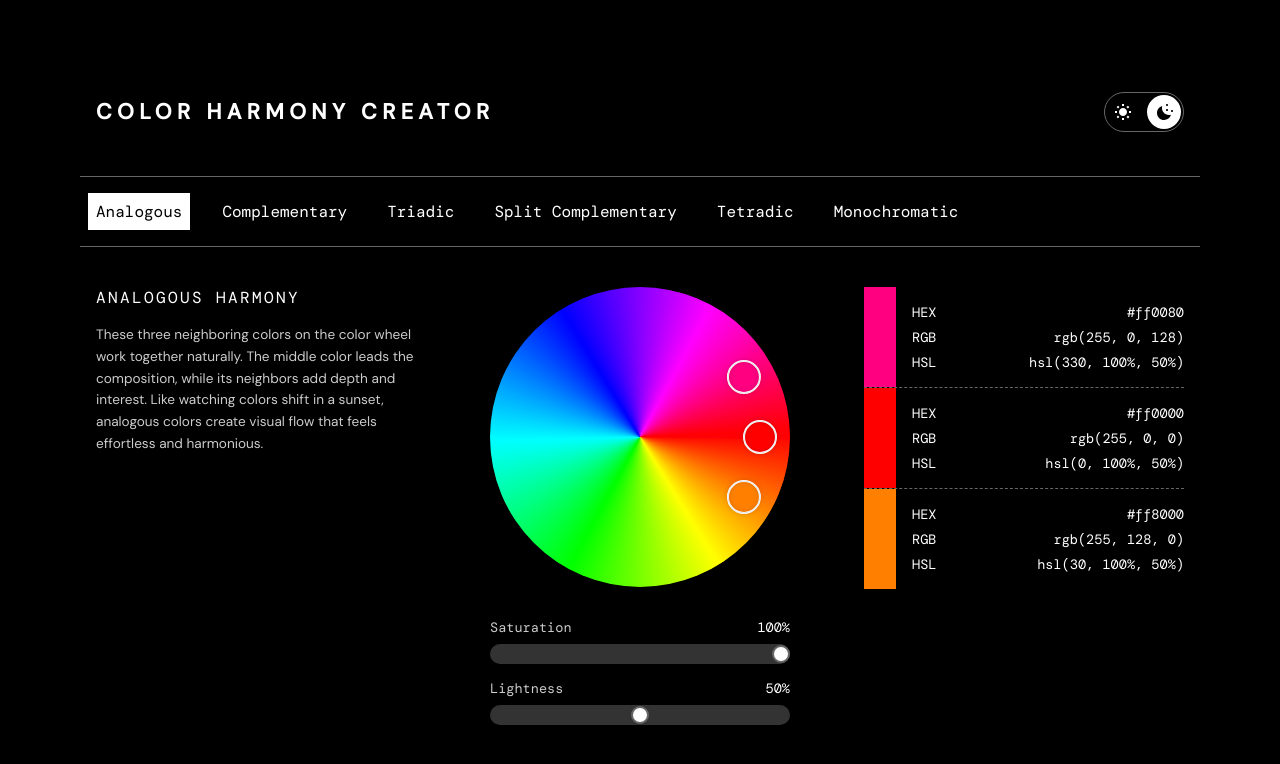
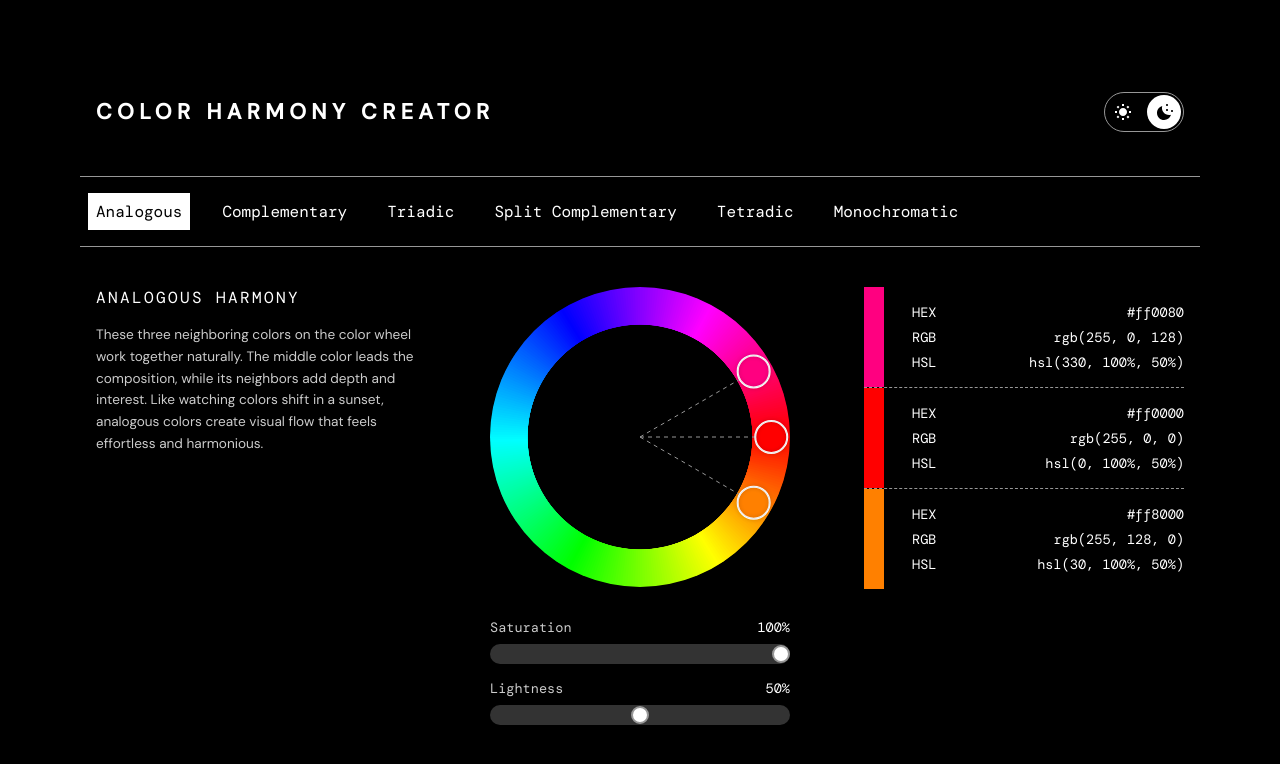
Before and after one commit to ivem77/color-harmony-creator, a plain HTML site: page index.html in a window 1280 px wide. Both pictures are taken after a click on the button "Toggle dark mode". Drawn offline with nearby package versions, Linux system fonts and the light colour scheme; a web font is replaced by a local one.

Commit message:
color ring

```diff
--- a/app.js
+++ b/app.js
@@ -70,6 +70,10 @@ class ColorPaletteGenerator {
 
             document.documentElement.setAttribute('data-theme', newTheme);
             localStorage.setItem('theme', newTheme);
+
+            // Redraw the color wheel to update dashed lines
+            this.colorWheel.draw();
+            this.colorWheel.drawHarmonyDots(this.activeHarmony);
         });
     }
 
--- a/colorWheel.js
+++ b/colorWheel.js
@@ -36,14 +36,18 @@ class ColorWheel {
         this.ctx.imageSmoothingEnabled = true;
         this.ctx.imageSmoothingQuality = 'high';
 
+        const innerRadius = this.radius * 0.75;  // Inner radius at 75% of outer radius
+
         // Draw color wheel with current saturation and lightness
         for (let angle = 0; angle < 360; angle++) {
             const startAngle = (angle - 2) * Math.PI / 180;
             const endAngle = (angle + 2) * Math.PI / 180;
 
             this.ctx.beginPath();
-            this.ctx.moveTo(this.centerX, this.centerY);
+            // Draw outer arc
             this.ctx.arc(this.centerX, this.centerY, this.radius, startAngle, endAngle);
+            // Draw inner arc in counter-clockwise direction
+            this.ctx.arc(this.centerX, this.centerY, innerRadius, endAngle, startAngle, true);
             this.ctx.closePath();
 
             const hue = angle;
@@ -66,11 +70,35 @@ class ColorWheel {
         // Clear and redraw the wheel without dots
         this.draw(true);  // Pass true to skip dots
 
+        // Get the current border color from CSS variable
+        const borderColor = getComputedStyle(document.documentElement).getPropertyValue('--border');
+
+        // Draw dashed lines first so they appear behind dots
         angles.forEach(angleOffset => {
             const hue = (this.selectedHue + angleOffset) % 360;
             const angle = hue * Math.PI / 180;
-            const x = this.centerX + Math.cos(angle) * (this.radius * 0.8);
-            const y = this.centerY + Math.sin(angle) * (this.radius * 0.8);
+            const dotRadius = this.radius * 0.875;
+            const x = this.centerX + Math.cos(angle) * dotRadius;
+            const y = this.centerY + Math.sin(angle) * dotRadius;
+
+            // Draw dashed line from center to dot
+            this.ctx.beginPath();
+            this.ctx.setLineDash([4, 4]);  // Create dashed line pattern
+            this.ctx.moveTo(this.centerX, this.centerY);
+            this.ctx.lineTo(x, y);
+            this.ctx.strokeStyle = borderColor;  // Use border color from CSS variable
+            this.ctx.lineWidth = 1;
+            this.ctx.stroke();
+            this.ctx.setLineDash([]);  // Reset to solid line
+        });
+
+        // Draw dots on top of the lines
+        angles.forEach(angleOffset => {
+            const hue = (this.selectedHue + angleOffset) % 360;
+            const angle = hue * Math.PI / 180;
+            const dotRadius = this.radius * 0.875;
+            const x = this.centerX + Math.cos(angle) * dotRadius;
+            const y = this.centerY + Math.sin(angle) * dotRadius;
 
             // Draw dot shadow
             this.ctx.beginPath();
@@ -104,27 +132,46 @@ class ColorWheel {
 
     setupEventListeners() {
         let isDragging = false;
+        let isClickingDot = false;
 
         const updateColor = (e) => {
             const rect = this.canvas.getBoundingClientRect();
-            // Get coordinates from either mouse or touch event
             const clientX = e.touches ? e.touches[0].clientX : e.clientX;
             const clientY = e.touches ? e.touches[0].clientY : e.clientY;
 
             const x = clientX - rect.left;
             const y = clientY - rect.top;
 
-            // Calculate distance from center
+            // Check if clicking on a dot
+            const angles = ColorUtils.getHarmonyAngles(this.harmonyType);
+            for (const angleOffset of angles) {
+                const hue = (this.selectedHue + angleOffset) % 360;
+                const angle = hue * Math.PI / 180;
+                const dotRadius = this.radius * 0.875;
+                const dotX = this.centerX + Math.cos(angle) * dotRadius;
+                const dotY = this.centerY + Math.sin(angle) * dotRadius;
+
+                const distToDot = Math.sqrt((x - dotX) ** 2 + (y - dotY) ** 2);
+                if (distToDot <= 16) {
+                    isClickingDot = true;
+                    return;
+                }
+            }
+
+            // Improved angle calculation
             const centerX = rect.width / 2;
             const centerY = rect.height / 2;
             const distance = Math.sqrt((x - centerX) ** 2 + (y - centerY) ** 2);
 
-            // Only update if within the wheel radius
-            if (distance <= this.radius) {
-                // Calculate angle
-                const angle = Math.atan2(y - centerY, x - centerX);
-                this.selectedHue = ((angle * 180 / Math.PI) + 90) % 360;
-                if (this.selectedHue < 0) this.selectedHue += 360;
+            if (distance <= this.radius && !isClickingDot) {
+                // Calculate angle in radians, then convert to degrees
+                let angle = Math.atan2(y - centerY, x - centerX) * (180 / Math.PI);
+
+                // Normalize angle to 0-360 range
+                angle = (angle + 90) % 360;  // Rotate by 90 degrees so 0 is at the top
+                if (angle < 0) angle += 360;
+
+                this.selectedHue = angle;
 
                 this.draw();
                 this.options.onColorChange({
@@ -135,39 +182,53 @@ class ColorWheel {
             }
         };
 
-        // Mouse events
+        // Mouse events with improved handling
         this.canvas.addEventListener('mousedown', (e) => {
             isDragging = true;
+            isClickingDot = false;
             updateColor(e);
         });
 
         document.addEventListener('mousemove', (e) => {
-            if (isDragging) updateColor(e);
+            if (isDragging) {
+                isClickingDot = false;
+                updateColor(e);
+                e.preventDefault(); // Prevent unwanted selections while dragging
+            }
         });
 
         document.addEventListener('mouseup', () => {
             isDragging = false;
+            isClickingDot = false;
         });
 
-        // Touch events
+        // Touch events with improved handling
         this.canvas.addEventListener('touchstart', (e) => {
             isDragging = true;
-            e.preventDefault();  // Prevent scrolling
+            isClickingDot = false;
+            e.preventDefault();
             updateColor(e);
         });
 
         document.addEventListener('touchmove', (e) => {
             if (isDragging) {
-                e.preventDefault();  // Prevent scrolling
+                isClickingDot = false;
+                e.preventDefault();
                 updateColor(e);
             }
         });
 
         document.addEventListener('touchend', () => {
             isDragging = false;
+            isClickingDot = false;
         });
 
-        this.canvas.addEventListener('click', updateColor);
+        // Single click handling
+        this.canvas.addEventListener('click', (e) => {
+            if (!isClickingDot) {
+                updateColor(e);
+            }
+        });
     }
 
     updateSL(saturation, lightness) {
--- a/styles.css
+++ b/styles.css
@@ -17,7 +17,7 @@
     --bg-secondary: #171719;
     --text-primary: #ffffff;
     --text-secondary: #cccccc;
-    --border: #666666;
+    --border: #979797;
 }
 
 * {
@@ -326,7 +326,7 @@ header {
 }
 
 .swatch-preview {
-    width: 32px;
+    width: 20px;
     height: 100px;
 }
 
```
